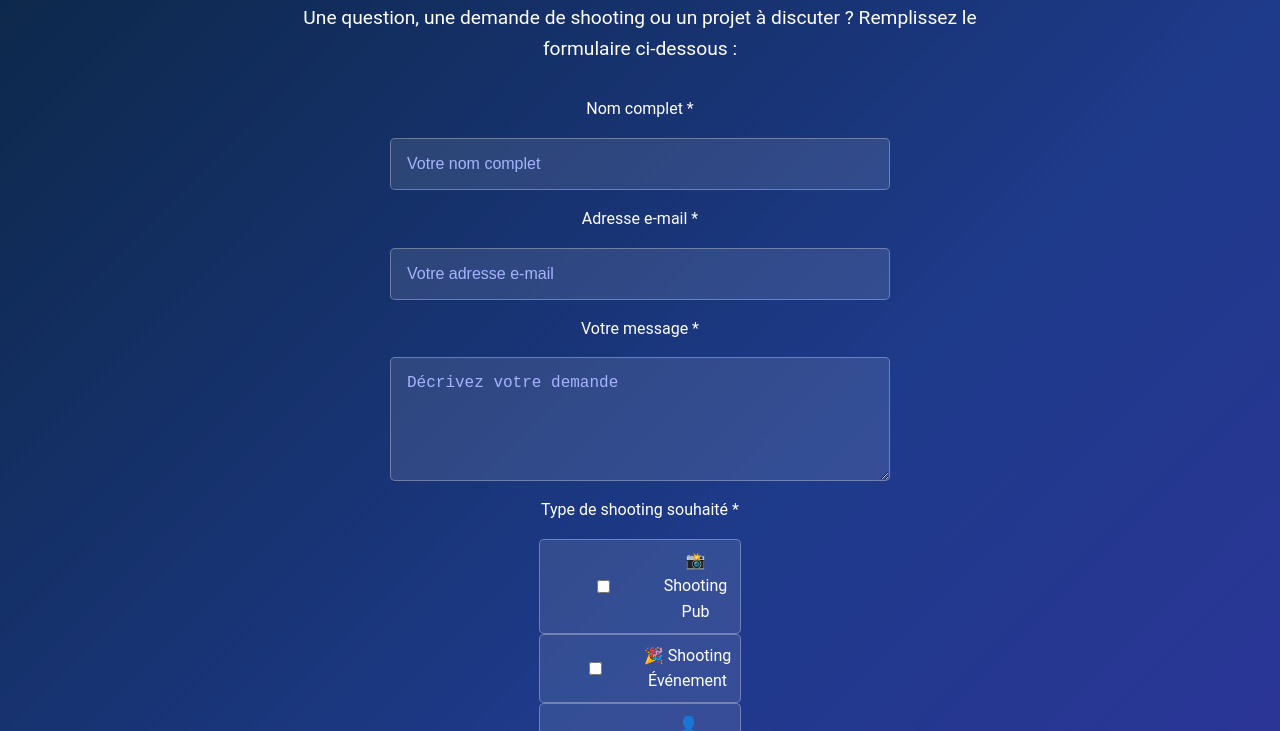
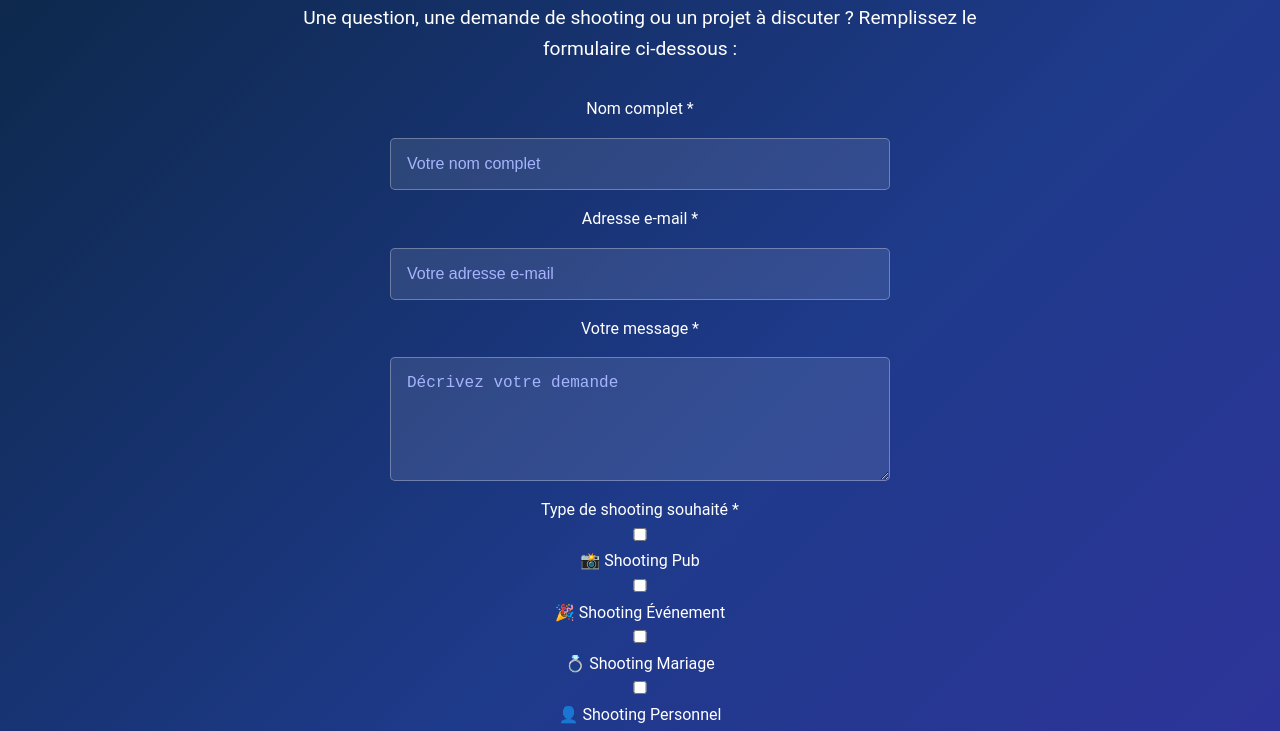
Before and after one commit to lensofgaby2025-stack/sous-l-objectif-de-gabriel-Vfinal, a plain HTML site: page contact.html in a window 1280 px wide. Shown: the part 221-952 px from the top of the page. Drawn offline with Linux system fonts and the light colour scheme.

Commit message:
Update contact.html

```diff
--- a/contact.html
+++ b/contact.html
@@ -34,14 +34,43 @@
                 <label for="message">Votre message *</label>
                 <textarea id="message" name="message" rows="5" placeholder="Décrivez votre demande" required></textarea>
 
-                <label>Type de shooting souhaité *</label>
-                <div class="checkboxes">
-                    <label class="checkbox-label"><input type="checkbox" name="shooting" value="Shooting Publicitaire"> 📸 Shooting Pub</label>
-                    <label class="checkbox-label"><input type="checkbox" name="shooting" value="Shooting Événementiel"> 🎉 Shooting Événement</label>
-                    <label class="checkbox-label"><input type="checkbox" name="shooting" value="Shooting Personnel"> 👤 Shooting Personnel</label>
-                    <label class="checkbox-label"><input type="checkbox" name="shooting" value="Mariage"> 💒 Mariage</label>
-                    <label class="checkbox-label"><input type="checkbox" name="shooting" value="Événement"> 🎊 Événement</label>
-                </div>
+               <div class="form-group">
+  <label for="shooting-type">Type de shooting souhaité *</label>
+  <div class="shooting-options">
+    <label class="shooting-option">
+      <input type="checkbox" name="shooting_type" value="pub">
+      <div class="option-card">
+        <span class="icon">📸</span>
+        <span class="text">Shooting Pub</span>
+      </div>
+    </label>
+
+    <label class="shooting-option">
+      <input type="checkbox" name="shooting_type" value="evenement">
+      <div class="option-card">
+        <span class="icon">🎉</span>
+        <span class="text">Shooting Événement</span>
+      </div>
+    </label>
+
+    <label class="shooting-option">
+      <input type="checkbox" name="shooting_type" value="mariage">
+      <div class="option-card">
+        <span class="icon">💍</span>
+        <span class="text">Shooting Mariage</span>
+      </div>
+    </label>
+
+    <label class="shooting-option">
+      <input type="checkbox" name="shooting_type" value="personnel">
+      <div class="option-card">
+        <span class="icon">👤</span>
+        <span class="text">Shooting Personnel</span>
+      </div>
+    </label>
+  </div>
+</div>
+
 
                 <label>Votre expérience globale :</label>
                 <div class="star-rating">
```
